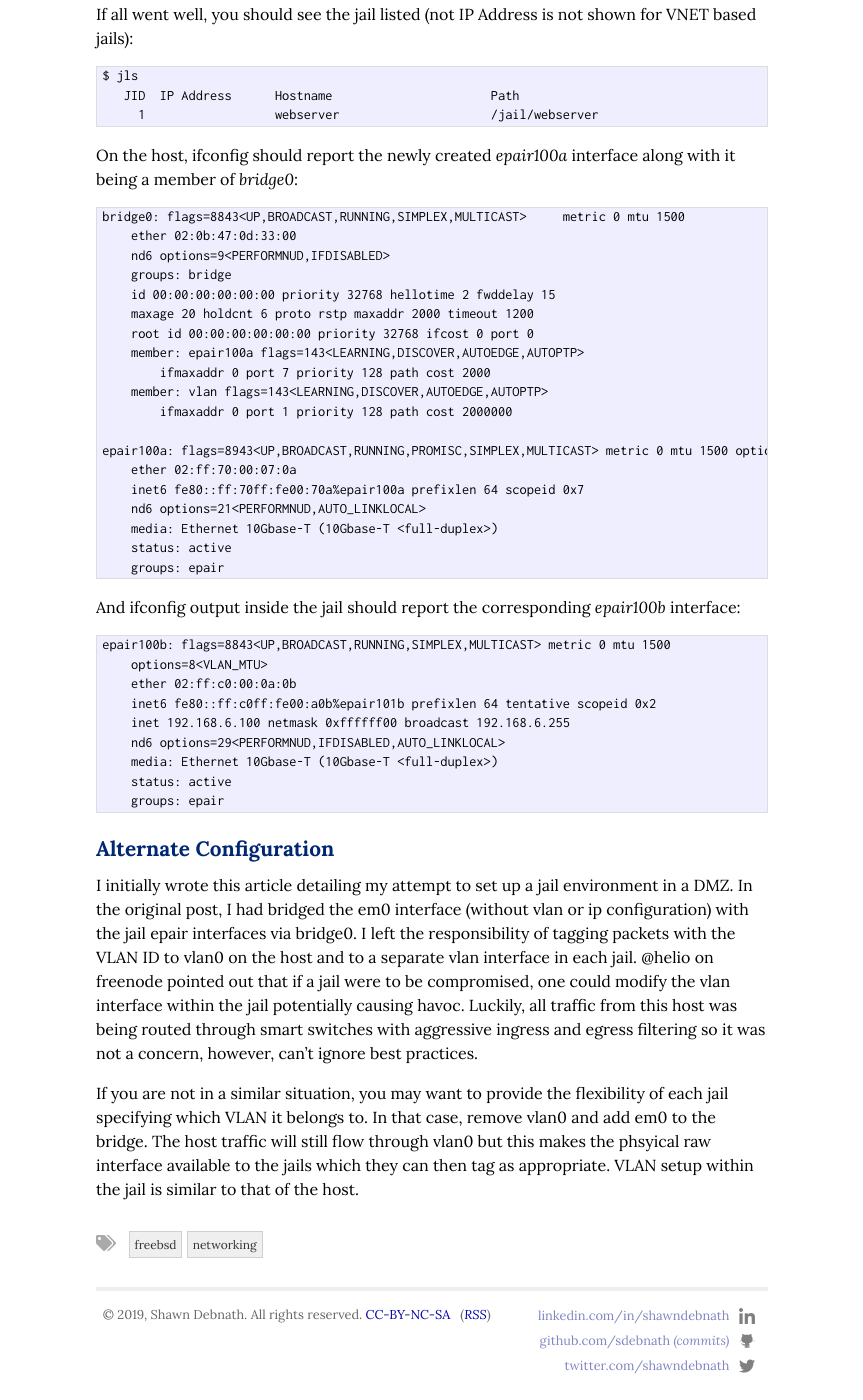
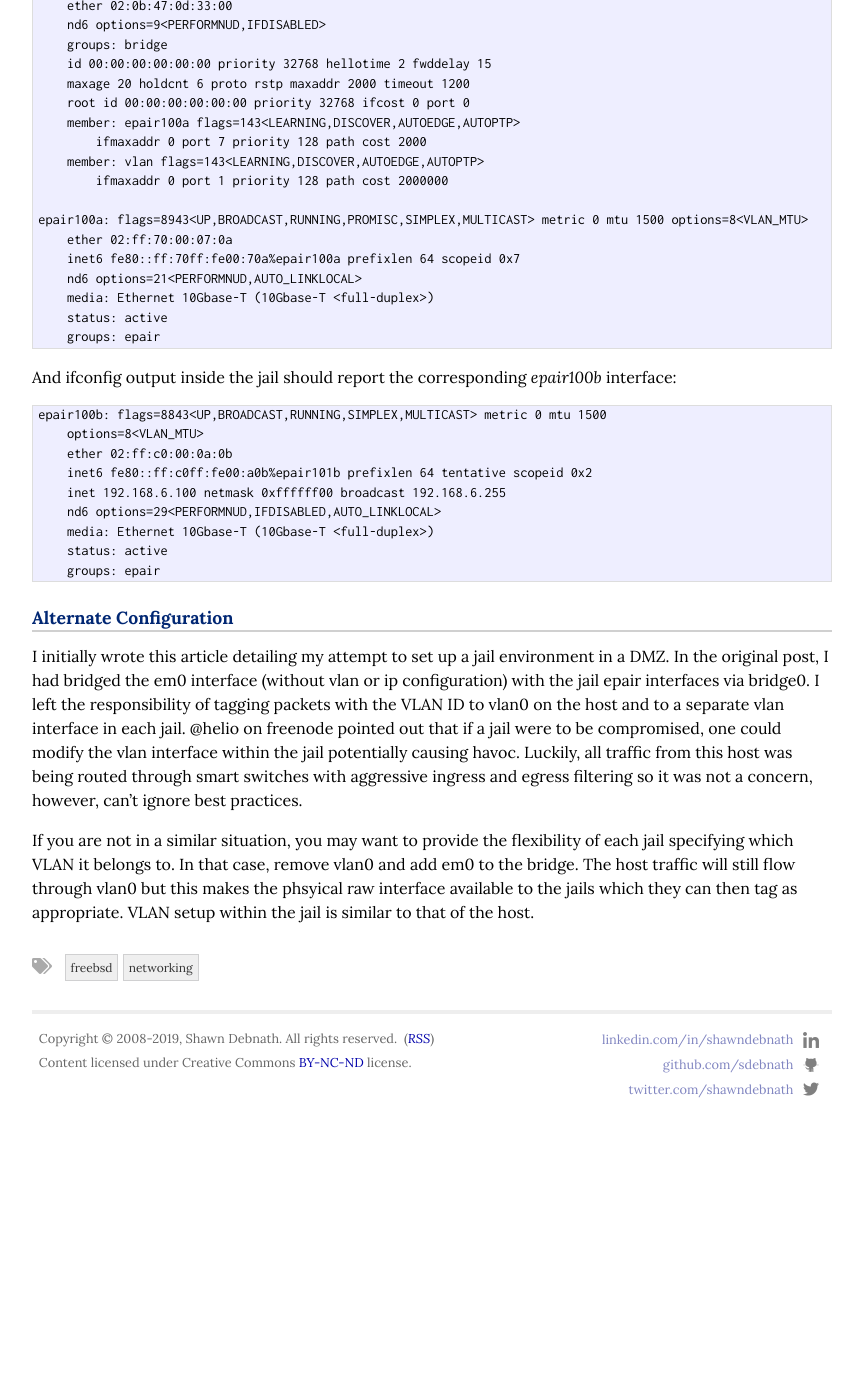
Before and after one commit to sdebnath/shawndebnath.com, a Jekyll site: the page built from _posts/2016-03-26-freebsd-jails-with-vlan-howto.md, in a window 1280 px wide and 1400 px high, scrolled down 5481 px. Shown: the whole window, without its empty margins (208-1071 px from the left). Built offline with Jekyll 4.4.1, drawn with Linux system fonts in a browser that asks for light colours; nearby versions of some CDN libraries; comment, search, counter and statistics services are not loaded; after the commit the page ends 6605 px from its top, so only the background shows below that.

Commit message:
CSS cleanup, footer updates

```diff
--- a/_layouts/default.html
+++ b/_layouts/default.html
@@ -59,9 +59,10 @@
 					<div class="about">
 						<p>
 							<div>
-								&nbsp; &copy; {{ 'now' | date: "%Y" }}, Shawn Debnath. All rights reserved.
-								<a href="https://creativecommons.org/licenses/by-nc-sa/4.0/">CC-BY-NC-SA</a>
-								&nbsp;&nbsp;(<em><a href="/feed.xml">RSS</a></em>)
+								&nbsp; Copyright &copy; 2008-{{ 'now' | date: "%Y" }}, Shawn Debnath. All rights reserved. &nbsp;(<em><a href="/feed.xml">RSS</a></em>)
+								<br/>
+								&nbsp; Content licensed under Creative Commons <a href="http://creativecommons.org/licenses/by-nc-nd/3.0/">BY-NC-ND</a> license.
+
 								</span>
 							</div>
 						</p>
@@ -76,7 +77,7 @@
 						</div>
 						<div>
 							<span>
-								<a href="https://github.com/sdebnath/">github.com/sdebnath</a> <a href="/github_commits.html"><i>(commits)</i></a>
+								<a href="https://github.com/sdebnath/">github.com/sdebnath</a>
 							</span>
 							<img src="/assets/github_16.png"/><br />
 						</div>
--- a/_layouts/post.html
+++ b/_layouts/post.html
@@ -25,7 +25,7 @@ layout: default
 		<span class="tag">{{tag | downcase}}</span>
 	{% endfor %}
 </div>
-
+<!--
 <div id="disqus_thread"></div>
 <script>
 var disqus_config = function () {
@@ -41,3 +41,4 @@ s.setAttribute('data-timestamp', +new Date());
 })();
 </script>
 <noscript>Please enable JavaScript to view the <a href="https://disqus.com/?ref_noscript">comments powered by Disqus.</a></noscript>
+-->
--- a/css/main.css
+++ b/css/main.css
@@ -4,13 +4,18 @@
 /*
 /*****************************************************************************/
 
+
 /* Global Reset */
+
 * {
   margin: 0;
   padding: 0;
 }
 
-html, body { height: 100%; }
+html,
+body {
+  height: 100%;
+}
 
 body {
   background-color: #FFF;
@@ -19,7 +24,10 @@ body {
   text-align: center;
 }
 
-.youtube-player { display: block; margin: 0 auto; }
+.youtube-player {
+  display: block;
+  margin: 0 auto;
+}
 
 blockquote {
   margin-left: 25px;
@@ -43,22 +51,33 @@ span.date {
   display: block;
 }
 
-h1, h2, h3, h4, h5, h6 {
+h1,
+h2,
+h3,
+h4,
+h5,
+h6 {
   margin-top: 24px;
   margin-bottom: 12px;
 }
 
 h1 {
-  font-size: 150%;
+  font-size: 120%;
 }
 
 h2 {
-  font-size: 130%;
+  font-size: 110%;
   color: #012773;
 }
 
+h2:after {
+  content: ' ';
+  display: block;
+  border: 1px solid #d0d0d0;
+}
+
 h3 {
-  font-size: 110%;
+  font-size: 100%;
   margin-bottom: 0;
 }
 
@@ -67,25 +86,42 @@ h4 h5 h6 {
   margin-bottom: 0;
 }
 
-h1 { margin-bottom: 1em; }
+h1 {
+  margin-bottom: 1em;
+}
+
+
 /*p { margin: 1em 0; }*/
-p {margin: 0 0 1em 0;}
 
-a         { color: #00a; }
-a:hover   { color: #000; }
-a:visited { color: #a0a; }
+p {
+  margin: 0 0 1em 0;
+}
+
+a {
+  color: #00a;
+}
+
+a:hover {
+  color: #000;
+}
+
+a:visited {
+  color: #a0a;
+}
 
 table {
   font-size: inherit;
   font: 100%;
 }
 
-@media screen and (max-device-width: 480px){
-  body { -webkit-text-size-adjust: 100%; }
+@media screen and (max-device-width: 480px) {
+  body {
+    -webkit-text-size-adjust: 100%;
+  }
 }
 
 .flash {
-  border: 1px solid rgba(27,31,35,.15);
+  border: 1px solid rgba(27, 31, 35, .15);
   background-color: #dbedff;
   color: #032f62;
   padding: 16px;
@@ -93,7 +129,7 @@ table {
 }
 
 .flash-warn {
-  border-color: rgba(27,31,35,.15);
+  border-color: rgba(27, 31, 35, .15);
   background-color: #fffbdd;
   color: #735c0f;
 }
@@ -104,7 +140,10 @@ table {
   color: #443233;
 }
 
+
 /*****************************************************************************/
+
+
 /*
 /* Home
 /*
@@ -129,7 +168,10 @@ ul.posts span {
   font-family: 'Inconsolata', sans-serif;
 }
 
+
 /*****************************************************************************/
+
+
 /*
 /* Site
 /*
@@ -141,20 +183,20 @@ ul.posts span {
 }
 
 .img-circle {
-    border-radius: 50%;
+  border-radius: 50%;
 }
 
 .profile-img {
-    width: 50px;
-    height: 50px;
-    background: aqua;
-    border: 3px solid grayscale;
+  width: 50px;
+  height: 50px;
+  background: aqua;
+  border: 3px solid grayscale;
 }
 
 .site {
   font-size: 100%;
   text-align: left;
-  width: 42em;
+  width: 50em;
   padding: 10px;
   margin: 3em auto 3em;
   line-height: 1.5em;
@@ -197,20 +239,21 @@ ul.posts span {
 }
 
 .site .header .header-title {
-  float:left;
+  float: left;
   margin-right: 3em;
 }
 
 .site .header .header-title .header-title-img {
-  float:left;
+  float: left;
 }
+
 .site .header .header-title .header-title-text {
   margin: 10px 0 0 20px;
-  float:left;
+  float: left;
 }
 
 .site .header .header-nav {
-  float:right;
+  float: right;
   text-align: right;
   margin-right: 3em;
   margin-top: 10px;
@@ -230,6 +273,7 @@ ul.posts span {
 
 .site .meta {
   color: #777;
+  font-size: 90%;
 }
 
 .site .tags {
@@ -240,7 +284,7 @@ ul.posts span {
 .site .tags .tag {
   margin: 30px 0 30px 0;
   color: #333;
-  border: 1px solid rgba(27,31,35,.15);
+  border: 1px solid rgba(27, 31, 35, .15);
   background-color: #efefef;
   padding: 5px;
   font-size: 0.75em;
@@ -272,11 +316,11 @@ ul.posts span {
 
 .site .footer .contact a {
   color: #8085C1;
-  vertical-align:middle;
+  vertical-align: middle;
 }
 
 .site .footer .contact img {
-  vertical-align:middle;
+  vertical-align: middle;
 }
 
 .site .footer .contact span {
@@ -293,16 +337,22 @@ ul.posts span {
   border: 0;
 }
 
+
 /*****************************************************************************/
+
+
 /*
 /* Posts
 /*
 /*****************************************************************************/
 
+
 /* standard */
+
 .post {
   margin-bottom: 2.5em;
 }
+
 #post pre {
   border: 1px solid #ddd;
   background-color: #eef;
@@ -310,7 +360,8 @@ ul.posts span {
   overflow-x: auto;
 }
 
-#post ul, #post ol {
+#post ul,
+#post ol {
   margin-left: 1.35em;
 }
 
@@ -318,7 +369,6 @@ ul.posts span {
   border: 1px solid #ddd;
   background-color: #eef;
   font-size: 0.9em;
-
   line-height: 0.5;
   padding: 0;
   margin: 0;
@@ -328,7 +378,9 @@ ul.posts span {
   border: none;
 }
 
+
 /* terminal */
+
 #post pre.terminal {
   border: 1px solid #000;
   background-color: #333;
@@ -352,3 +404,44 @@ ul.posts span {
 .post-header .meta .fas {
   color: #aaa;
 }
+
+#post table {
+  width: 100%;
+  max-width: 100%;
+  border-collapse: collapse;
+  border-spacing: 0;
+  line-height: 1.4em;
+  margin: 1.4em 0;
+  vertical-align: middle;
+}
+
+#post th {
+  font-weight: 600;
+  border-bottom: 3px solid #ddd;
+  padding-bottom: 0.5em;
+  text-align: left;
+  vertical-align: middle;
+}
+
+#post td {
+  border-bottom: 1px solid #ddd;
+  padding: 10px 0;
+  text-align: left;
+  font-weight: normal;
+  vertical-align: middle;
+}
+
+#post img {
+  margin-top: 10px;
+}
+
+
+/* Image caption */
+
+#post img+em {
+  display: block;
+  text-align: center;
+  font-style: normal;
+  font-size: smaller;
+  font-style: italic;
+}
--- a/postgresql.html
+++ b/postgresql.html
@@ -10,7 +10,7 @@ menu-order: 2
 <div id="home">
     <p>A hands-on exploration into the internals of the PostgreSQL database engine.</p>
     <ul class="posts">
-		{% for post in site.categories.postgresql %}
+		{% for post in site.categories.postgresql reversed %}
 		{% if post.group == nil %}
 		<li><span>{{ post.date | date_to_string }}</span> &raquo; <a href="{{ post.url }}">{{ post.title }}</a></li>
 		{% endif %}
```
Also changed, not shown: other parts of postgresql.html (+1 -1 lines), index.html (+4 -4 lines).
